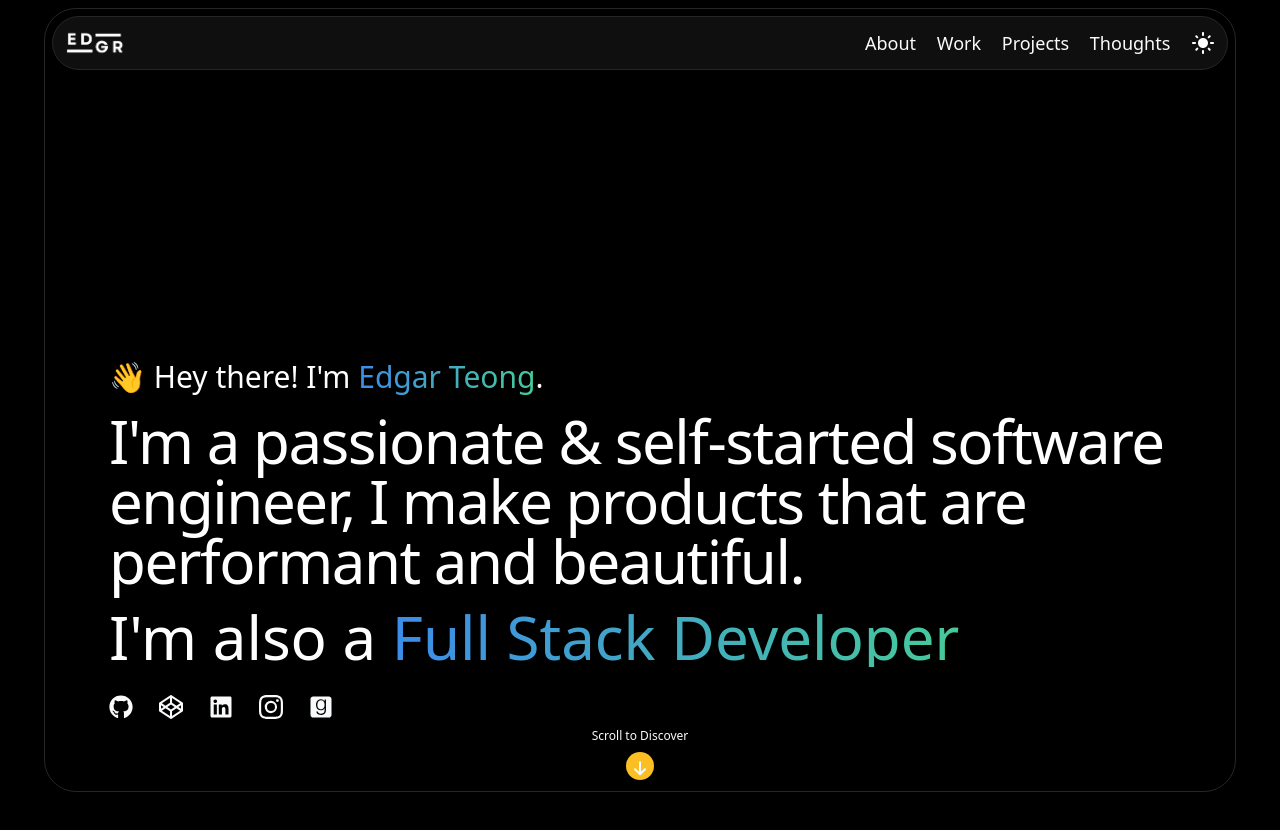
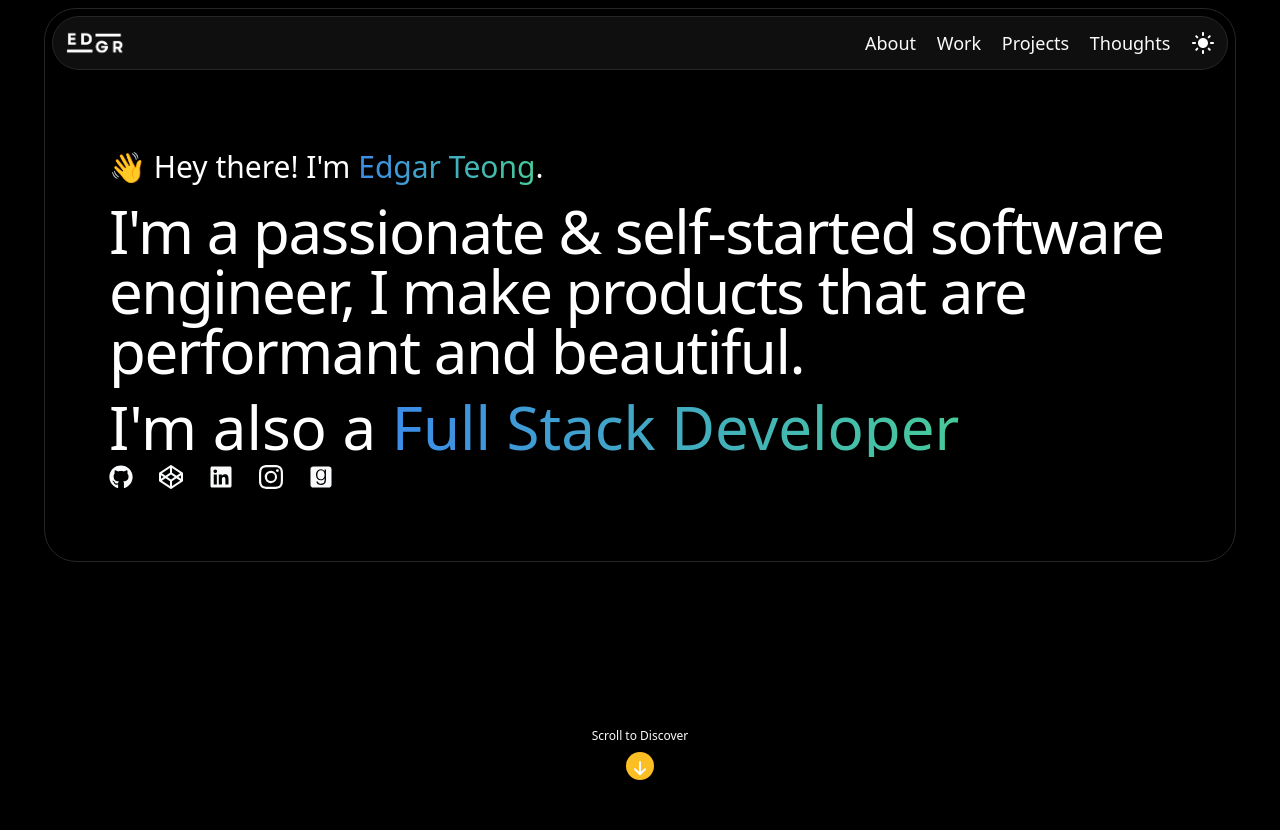
Before and after one commit to safarinexus/edgar-teong, a React (Vite) app: page / in a window 1280 px wide. Shown: the top 830 px of the page. Built offline with nearby package versions, Linux system fonts and the light colour scheme.

Commit message:
finalised landing

```diff
--- a/src/App.tsx
+++ b/src/App.tsx
@@ -63,7 +63,7 @@ const App = ({ error }: Props) => {
             <ScrollIndicator height={dimensions.height}/>
             <div
               id="landing"
-              className="w-full max-w-[1208px] h-fit sm:h-screen mx-auto px-2 py-2"
+              className="w-full max-w-[1208px] h-fit sm:h-screen sm:min-h-fit mx-auto px-2 py-2"
             >
               <Landing />
             </div>
--- a/src/components/Landing/Landing.tsx
+++ b/src/components/Landing/Landing.tsx
@@ -51,8 +51,8 @@ const Landing = () => {
     return (
         <div
             id="container-bg"
-            className="w-full h-full font-light text-base pt-[60px] sm:pt-[80px] md:pt-[140px] p-4 sm:px-16 lg:pb-16 rounded-[32px] bg-white
-                 border-[1px] border-neutral-300 dark:border-neutral-800 shadow-custom dark:shadow-custom-dark dark:bg-black
+            className="w-full h-fit font-light text-base pt-[60px] sm:pt-[80px] md:pt-[140px] p-4 sm:px-16 lg:pb-16 rounded-[32px] bg-white
+                border-[1px] border-neutral-300 dark:border-neutral-800 shadow-custom dark:shadow-custom-dark dark:bg-black
                 flex flex-col sm:justify-end
             "
         >
@@ -70,7 +70,7 @@ const Landing = () => {
                 I'm a passionate & self-started software engineer, I make products that are performant and beautiful.
             </p>
 
-            <div id="im-also" className="relative mt-4 h-fit motion-safe:h-[150px] font-medium text-4xl sm:h-[80px] lg:text-6xl">
+            <div id="im-also" className="relative mt-4 h-fit motion-safe:h-[150px] font-medium text-4xl sm:h-[80px] lg:h-fit sm:motion-reduce:h-[320px] lg:motion-reduce:h-[480px] lg:text-6xl">
                 I'm also a&nbsp;
                 <div id="scroll-text" className="w-fit h-[144px] inline">
                     <span id="fullstack" className="block motion-safe:absolute motion-safe:sm:inline bg-gradient-to-r from-orange-700 via-blue-500 to-green-400 text-transparent bg-clip-text bg-300%">
```
